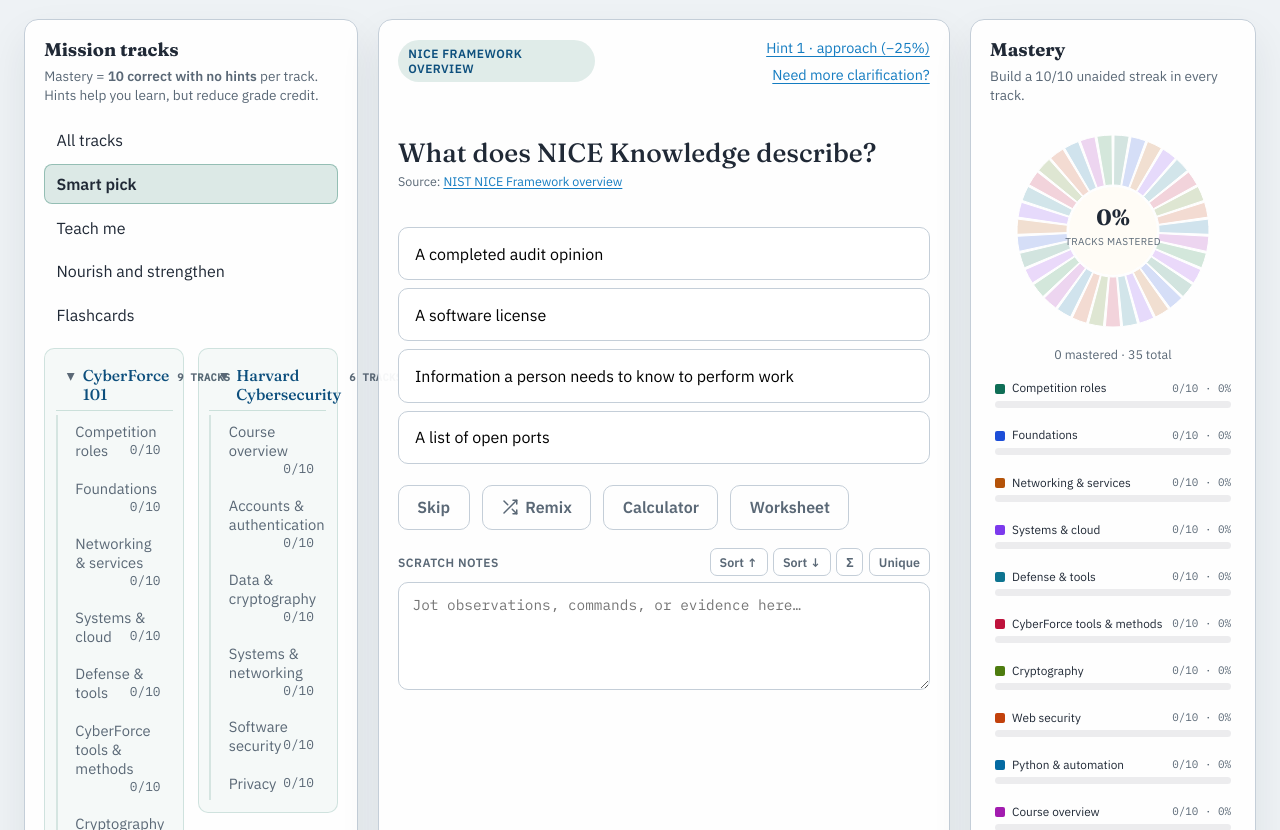
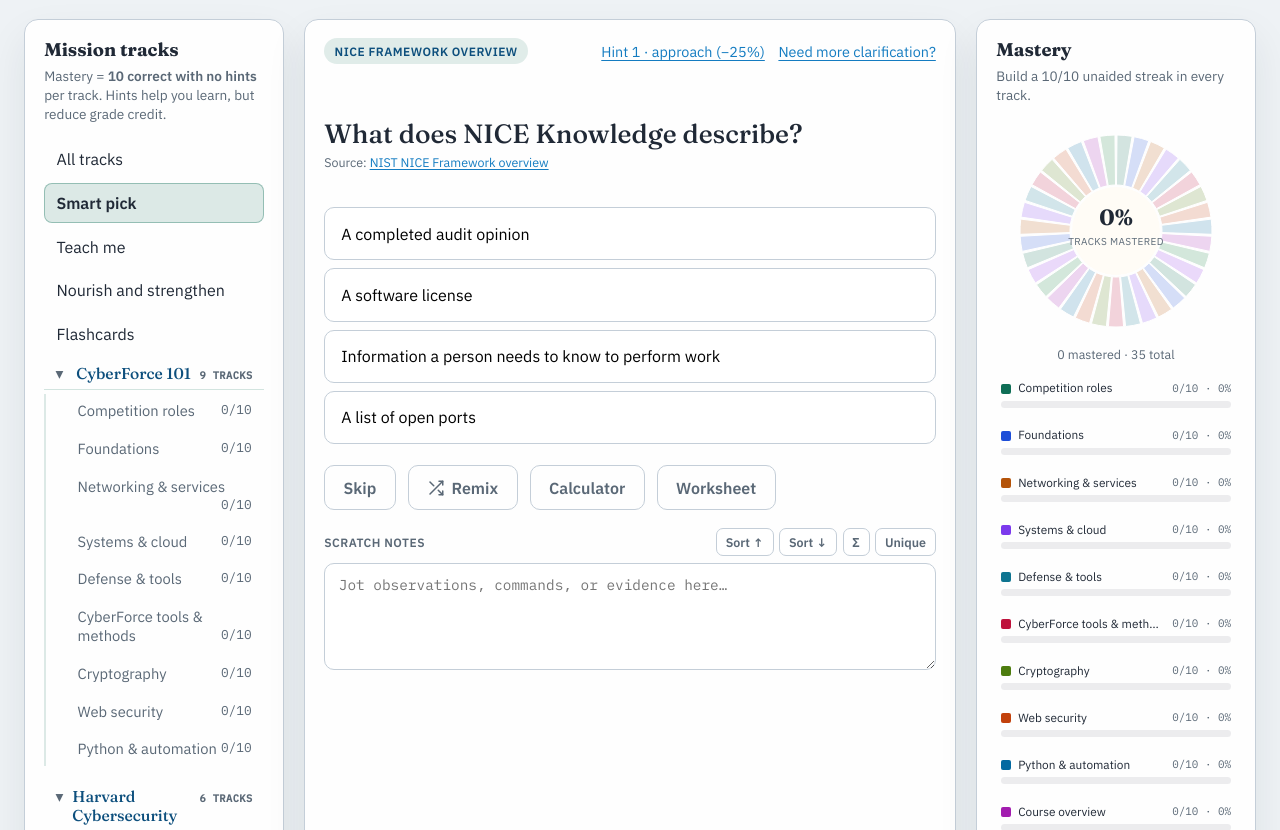
Before and after one commit to aaronjsmith/cyberforce-101-practice, a website: page quiz.html in a window 1280 px wide. Shown: the part 119-949 px from the top of the page. Drawn offline with nearby package versions, Linux system fonts and the light colour scheme.

Commit message:
Restore track navigation layout

```diff
--- a/css/style.css
+++ b/css/style.css
@@ -301,7 +301,7 @@ body.course-page .site-footer {
 
 .layout {
   display: grid;
-  grid-template-columns: minmax(320px, 1.05fr) minmax(0, 1.8fr) minmax(240px, 0.9fr);
+  grid-template-columns: minmax(200px, 260px) minmax(0, 1fr) minmax(200px, 280px);
   gap: 1.25rem;
   padding: 1.25rem 1.5rem 2.5rem;
   max-width: 1680px;
@@ -364,25 +364,12 @@ body.course-page .site-footer {
   color: var(--ink);
 }
 
-.topic-list {
-  display: grid;
-  grid-template-columns: repeat(2, minmax(0, 1fr));
-  gap: 0.85rem;
-  align-items: start;
-  margin-top: 0.85rem;
-}
-
 .topic-group {
-  min-width: 0;
-  margin-top: 0;
-  padding: 0.65rem 0.65rem 0.5rem;
-  border: 1px solid rgba(15, 110, 86, 0.16);
-  border-radius: 10px;
-  background: rgba(15, 110, 86, 0.035);
+  margin-top: 0.9rem;
 }
 
 .topic-group:first-child {
-  margin-top: 0;
+  margin-top: 0.2rem;
 }
 
 .topic-group-heading {
@@ -439,11 +426,6 @@ body.course-page .site-footer {
 .topic-group-children {
   padding-left: 0.35rem;
   border-left: 2px solid rgba(15, 110, 86, 0.14);
-}
-
-.topic.topic-sub {
-  margin-left: 0;
-  width: 100%;
 }
 
 .topic.topic-boss {
@@ -2688,9 +2670,6 @@ body.shared-score-view .struggle-panel {
   .layout {
     grid-template-columns: 1fr;
   }
-  .topic-list {
-    grid-template-columns: 1fr;
-  }
   .topics { order: 2; }
   .quiz { order: 1; }
   .mastery { order: 3; }
--- a/public/css/style.css
+++ b/public/css/style.css
@@ -301,7 +301,7 @@ body.course-page .site-footer {
 
 .layout {
   display: grid;
-  grid-template-columns: minmax(320px, 1.05fr) minmax(0, 1.8fr) minmax(240px, 0.9fr);
+  grid-template-columns: minmax(200px, 260px) minmax(0, 1fr) minmax(200px, 280px);
   gap: 1.25rem;
   padding: 1.25rem 1.5rem 2.5rem;
   max-width: 1680px;
@@ -364,25 +364,12 @@ body.course-page .site-footer {
   color: var(--ink);
 }
 
-.topic-list {
-  display: grid;
-  grid-template-columns: repeat(2, minmax(0, 1fr));
-  gap: 0.85rem;
-  align-items: start;
-  margin-top: 0.85rem;
-}
-
 .topic-group {
-  min-width: 0;
-  margin-top: 0;
-  padding: 0.65rem 0.65rem 0.5rem;
-  border: 1px solid rgba(15, 110, 86, 0.16);
-  border-radius: 10px;
-  background: rgba(15, 110, 86, 0.035);
+  margin-top: 0.9rem;
 }
 
 .topic-group:first-child {
-  margin-top: 0;
+  margin-top: 0.2rem;
 }
 
 .topic-group-heading {
@@ -439,11 +426,6 @@ body.course-page .site-footer {
 .topic-group-children {
   padding-left: 0.35rem;
   border-left: 2px solid rgba(15, 110, 86, 0.14);
-}
-
-.topic.topic-sub {
-  margin-left: 0;
-  width: 100%;
 }
 
 .topic.topic-boss {
@@ -2688,9 +2670,6 @@ body.shared-score-view .struggle-panel {
   .layout {
     grid-template-columns: 1fr;
   }
-  .topic-list {
-    grid-template-columns: 1fr;
-  }
   .topics { order: 2; }
   .quiz { order: 1; }
   .mastery { order: 3; }
```
